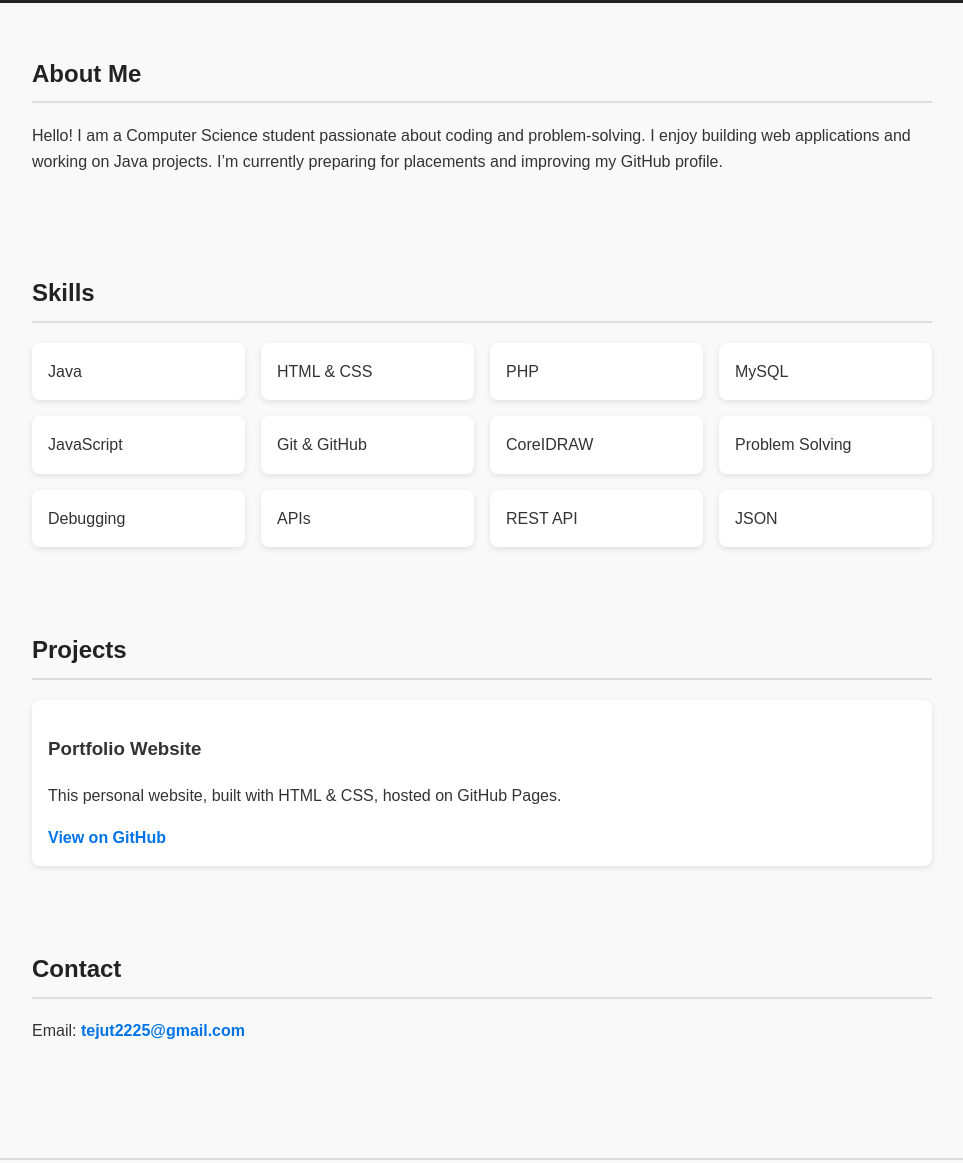
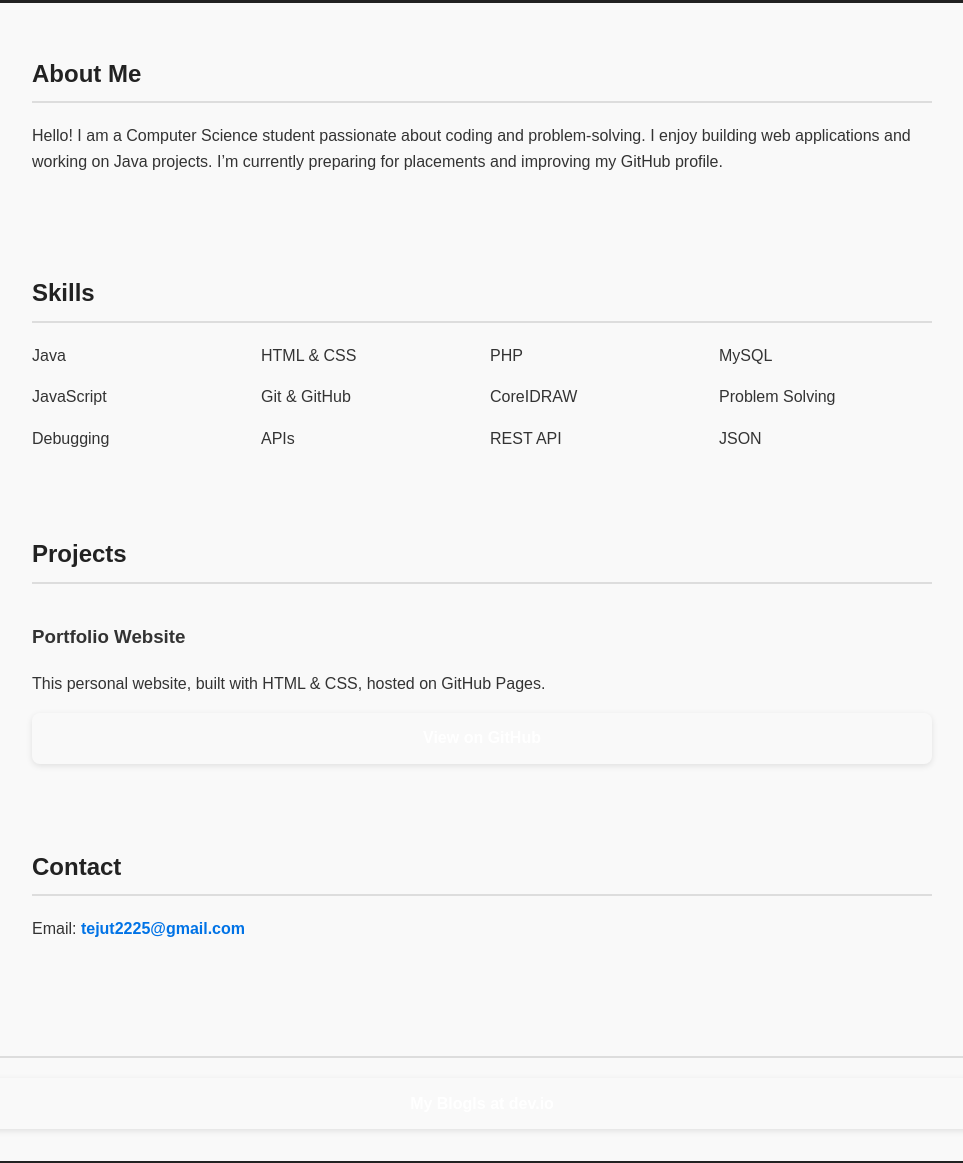
Before and after one commit to tejut2225/tejaswini.github.io, a plain HTML site: page index.html in a window 1280 px wide. Shown: the part 194-1357 px from the top of the page, without its empty margins (158-1121 px from the left). Drawn offline with Linux system fonts and the light colour scheme.

Commit message:
Update index.html

```diff
--- a/index.html
+++ b/index.html
@@ -41,10 +41,15 @@
             grid-template-columns: repeat(auto-fit, minmax(200px, 1fr));
             gap: 1rem;
         }
-        .card {
-            background: white;
-            padding: 1rem;
+        .card a {
+            display: block;
+            background: 0.8rem;
+            color: white;
+            padding: 0.8rem;
+            text-align: center;
             border-radius: 8px;
+            font-weight: bold;
+            text-decoration: none;
             box-shadow: 0 2px 6px rgba(0,0,0,0.1);
         }
         a {
```
